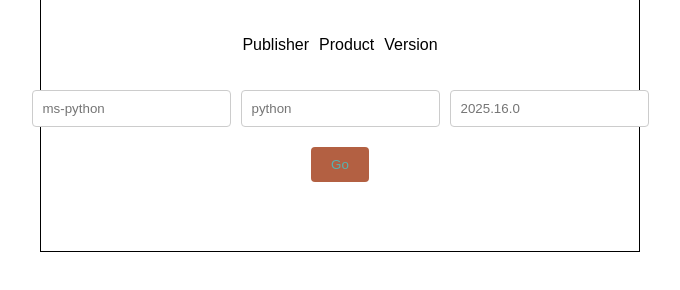
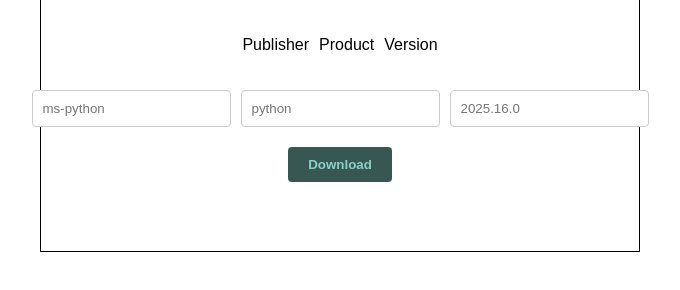
Before and after one commit to MoonlightTaVi/VS-Code-Extensions-downloader, a plain HTML site: page index.html in a window 1280 px wide. Shown: the part 220-510 px from the top of the page, without its empty margins (300-980 px from the left). Drawn offline with Linux system fonts and the light colour scheme.

Commit message:
Update button style

```diff
--- a/index.html
+++ b/index.html
@@ -42,8 +42,8 @@
 
         button {
             padding: 10px 20px;
-            background: hwb(16 26% 30%);
-            color: hsl(178, 37%, 52%);
+            background: hwb(173 22% 66%);
+            color: hwb(170 54% 18%);
             border: none;
             border-radius: 4px;
             cursor: pointer;
@@ -68,7 +68,7 @@
             <input type="text" id="extensionInput" placeholder="python">
             <input type="text" id="versionInput" placeholder="2025.16.0">
         </div>
-        <button onclick="navigateToSite()">Go</button>
+        <button onclick="navigateToSite()"><b>Download</b></button>
     </div>
 
     <script>
```
